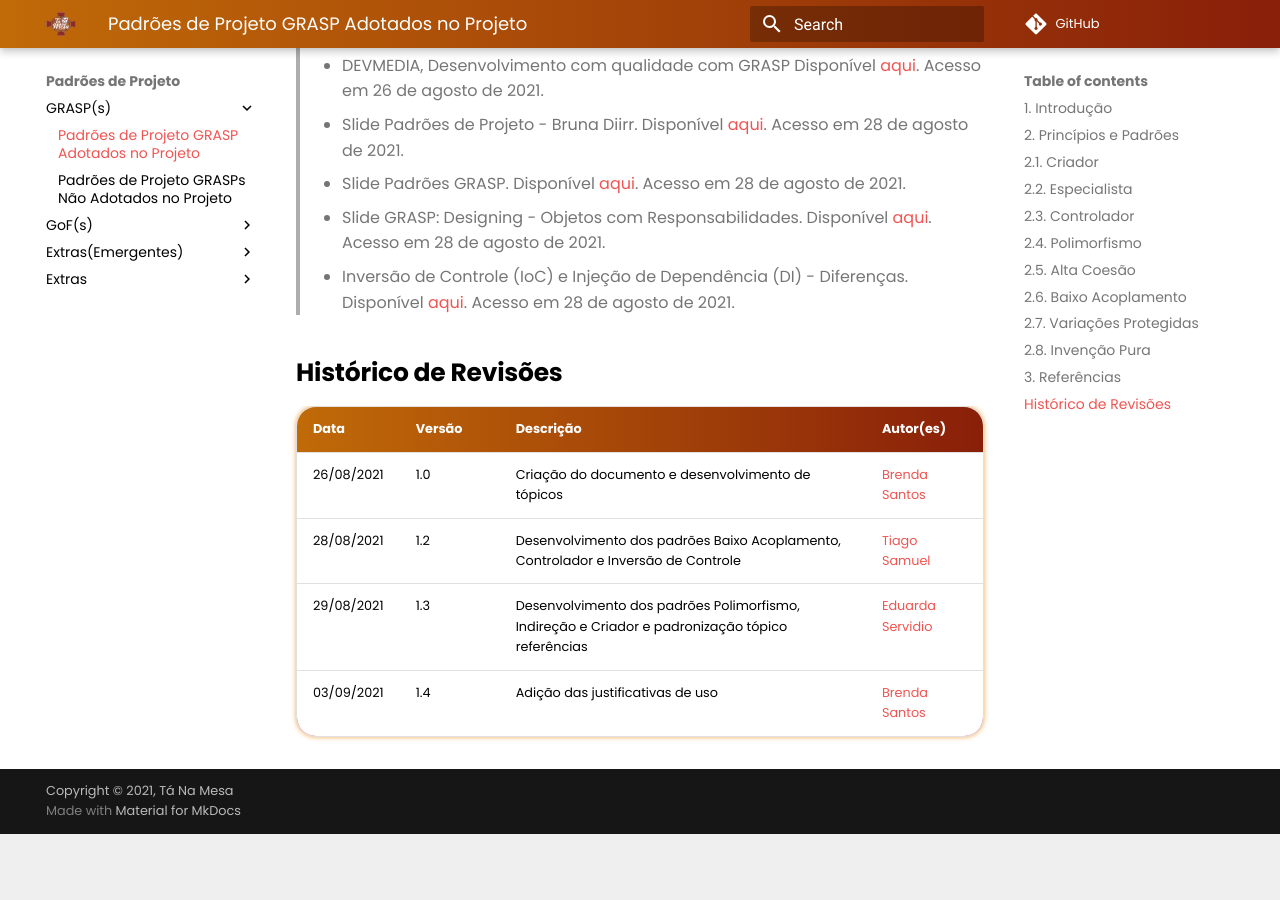
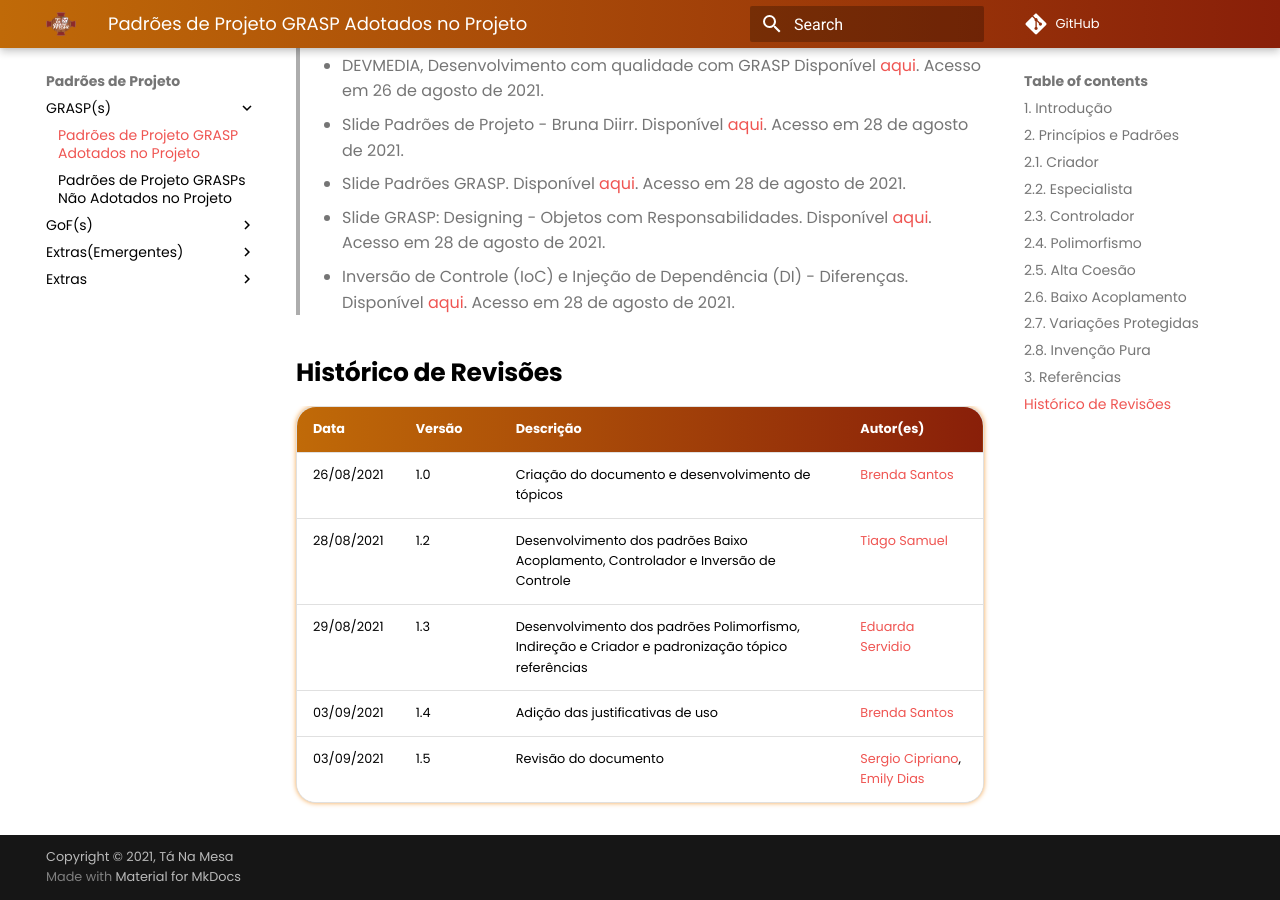
Before and after one commit to UnBArqDsw2021-1/2021.1_G02_TaNaMesa_docs, an MkDocs documentation site: the page built from docs/3-Padroes-de-Projeto/GRASPs/Padroes-Adotados-no-Projeto.md, in a window 1280 px wide and 900 px high, scrolled down 3924 px. Built offline with MkDocs 1.6.1 and Material for MkDocs 9.7.7, drawn with Linux system fonts in a browser that asks for light colours; comment, search, counter and statistics services are not loaded; before the commit the page ends 4758 px from its top, so only the background shows below that.

Commit message:
(#99) Adicionando revisores
Co-authored-by: Emily Sousa <diassousa@yahoo.com.br>

```diff
--- a/docs/3-Padroes-de-Projeto/GRASPs/Padroes-Adotados-no-Projeto.md
+++ b/docs/3-Padroes-de-Projeto/GRASPs/Padroes-Adotados-no-Projeto.md
@@ -78,5 +78,6 @@ que agrupam comportamentos muito utilizados.
 | :--------- | :----- | :-------------- | :------------ |
 | 26/08/2021 | 1.0    | Criação do documento e desenvolvimento de tópicos | [Brenda Santos](https://github.com/brendavsantos) |
 | 28/08/2021 | 1.2    | Desenvolvimento dos padrões Baixo Acoplamento, Controlador e Inversão de Controle | [Tiago Samuel](https://github.com/tsrrodrigues) |
-| 29/08/2021 | 1.3    | Desenvolvimento dos padrões Polimorfismo, Indireção e Criador e padronização tópico referências        | [Eduarda Servidio](https://github.com/ServideoEC)           |
-| 03/09/2021 |  1.4   | Adição das justificativas de uso | [Brenda Santos](https://github.com/brendavsantos)    |
+| 29/08/2021 | 1.3    | Desenvolvimento dos padrões Polimorfismo, Indireção e Criador e padronização tópico referências | [Eduarda Servidio](https://github.com/ServideoEC) |
+| 03/09/2021 | 1.4    | Adição das justificativas de uso | [Brenda Santos](https://github.com/brendavsantos) |
+| 03/09/2021 | 1.5    | Revisão do documento | [Sergio Cipriano](https://github.com/sergiosacj), [Emily Dias](https://github.com/emysdias) |
```
Also changed, not shown: docs/3-Padroes-de-Projeto/GRASPs/Padroes-Nao-Adotados-no-Projeto.md (+1 -0 lines).
